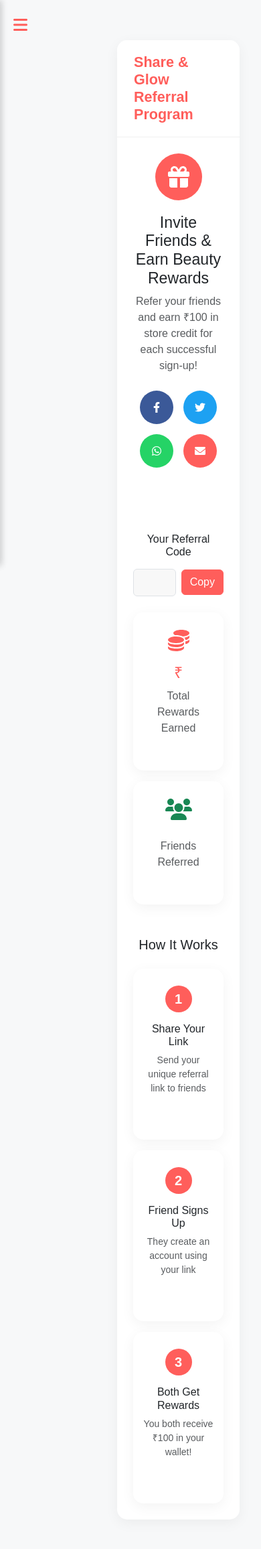
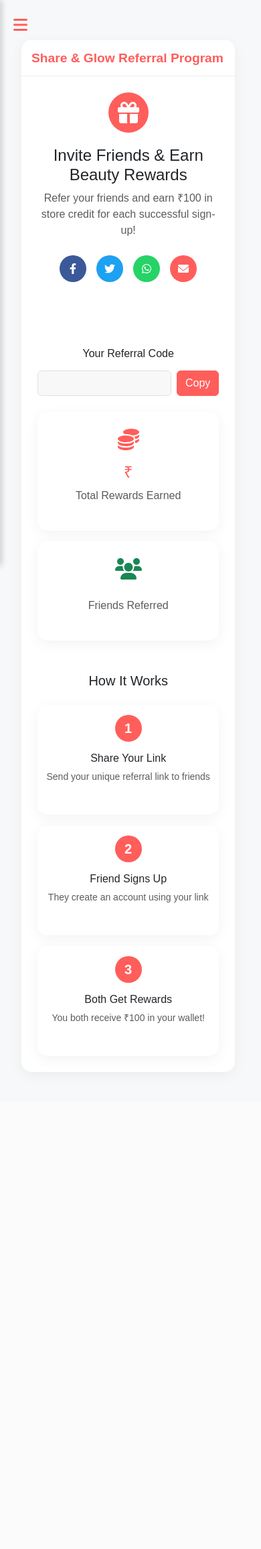
Before and after one commit to Nandana002/glow-website, a Node server app: template src/views/user/referal.ejs in a window 390 px wide. Shown: the whole page at 67% size. After the commit the page ends 1644 px from the top, so only its background shows below. Run offline with Node 20, Linux system fonts and the light colour scheme; the template is opened without the code that fills it, so the values that code supplies are empty; some libraries are stand-ins or nearby versions.

Commit message:
review page responsive

```diff
--- a/src/views/user/referal.ejs
+++ b/src/views/user/referal.ejs
@@ -11,7 +11,8 @@
     <link rel="stylesheet" href="https://cdnjs.cloudflare.com/ajax/libs/bootstrap/5.3.0/css/bootstrap.min.css">
     <style>
         /* General Reset */
-        * {
+         /* General Reset */
+         * {
             margin: 0;
             padding: 0;
             box-sizing: border-box;
@@ -23,13 +24,10 @@
             background-color: #f7f8f9;
             color: #333;
             font-size: 16px;
-            display: flex;
             min-height: 100vh;
             position: relative;
+            overflow-x: hidden;
         }
-
-        /* Navbar inherited from your original code */
-        /* keeping this as is */
 
         /* Sidebar Styling */
         .sidebar {
@@ -44,6 +42,7 @@
             left: 0;
             box-shadow: 2px 0 10px rgba(0, 0, 0, 0.1);
             z-index: 900;
+            transition: all 0.3s ease;
         }
 
         /* Sidebar Links */
@@ -72,14 +71,16 @@
             display: flex;
             margin-left: 260px;
             width: calc(100% - 260px);
+            transition: all 0.3s ease;
         }
 
         .content {
             flex: 1;
             padding: 20px;
+            width: 100%;
         }
 
-        /* Referral Page Styling */
+        /* Referral Page Styling - keeping this as requested */
         .referral-container {
             max-width: 1000px;
             padding: 20px;
@@ -121,6 +122,7 @@
             justify-content: center;
             gap: 15px;
             margin: 25px 0;
+            flex-wrap: wrap;
         }
 
         .social-icon {
@@ -159,14 +161,25 @@
             font-size: 18px;
             font-weight: 600;
             letter-spacing: 1px;
-            max-width: 250px;
             background-color: #f8f8f8;
+            min-width: 200px;
+            max-width: 100%;
+        }
+
+        .referral-code-container {
+            display: flex;
+            justify-content: center;
+            align-items: center;
+            gap: 10px;
+            flex-wrap: wrap;
+            margin-bottom: 20px;
         }
 
         .stats-card {
             text-align: center;
             padding: 10px;
             transition: transform 0.3s ease;
+            margin-bottom: 15px;
         }
 
         .stats-card:hover {
@@ -179,6 +192,7 @@
             height: 100%;
             position: relative;
             transition: transform 0.3s ease;
+            margin-bottom: 15px;
         }
 
         .step-card:hover {
@@ -228,37 +242,114 @@
             display: none; /* Hide by default on mobile */
         }
 
+        /* Mobile Menu Toggle */
+        .mobile-menu-toggle {
+            display: none;
+            position: fixed;
+            top: 15px;
+            right: 15px;
+            z-index: 1000;
+            background-color: #ff5e5b;
+            color: white;
+            border: none;
+            border-radius: 5px;
+            padding: 10px;
+            cursor: pointer;
+            box-shadow: 0 2px 10px rgba(0, 0, 0, 0.1);
+        }
+
         /* Responsive adjustments */
-        @media (max-width: 768px) {
+        @media (max-width: 1200px) {
+            .referral-container {
+                margin-left: 20px;
+                margin-right: 20px;
+                padding: 15px;
+            }
+        }
+
+        @media (max-width: 992px) {
             .sidebar {
                 width: 220px;
             }
 
             .container {
                 margin-left: 220px;
+                width: calc(100% - 220px);
+            }
+
+            .referral-container {
+                margin-left: 0;
             }
         }
 
-        @media (max-width: 480px) {
+        @media (max-width: 768px) {
+            .mobile-menu-toggle {
+                display: block;
+            }
+
             .sidebar {
-                width: 100%;
-                height: auto;
-                position: relative;
-                box-shadow: none;
+                width: 250px;
+                transform: translateX(-100%);
+            }
+
+            .sidebar.active {
+                transform: translateX(0);
             }
 
             .container {
                 margin-left: 0;
                 width: 100%;
-                flex-direction: column;
             }
 
+            .referral-container {
+                padding: 15px;
+                margin-left: 0;
+                max-width: 100%;
+            }
+
+            .social-share {
+                justify-content: center;
+            }
+
+            .card-header, .card-body {
+                padding: 15px;
+            }
+
+            .referral-input {
+                font-size: 16px;
+                max-width: 100%;
+            }
+        }
+
+        @media (max-width: 576px) {
             .referral-container {
                 padding: 10px;
             }
 
-            .social-share {
-                flex-wrap: wrap;
+            .social-icon {
+                width: 40px;
+                height: 40px;
+            }
+
+            h3 {
+                font-size: 1.5rem;
+            }
+
+            .card-header h4, .card-header h5 {
+                font-size: 1.2rem;
+            }
+
+            .referral-icon {
+                width: 60px;
+                height: 60px;
+            }
+
+            .step-card {
+                padding: 15px 10px;
+            }
+
+            .table {
+                font-size: 14px;
             }
         }
     </style>
```
